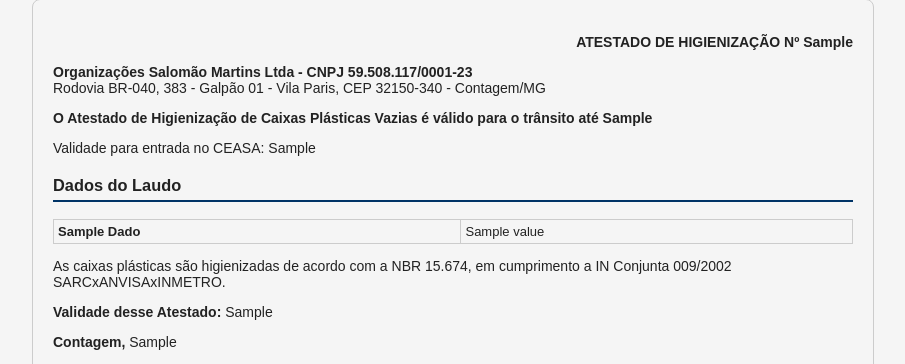
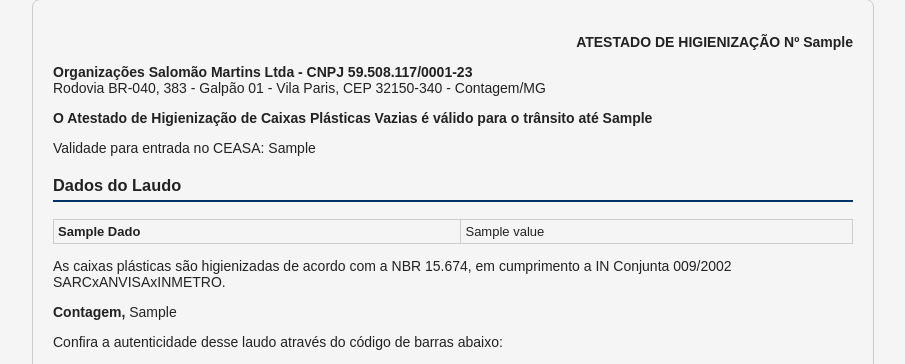
Before and after one commit to deciusmotta/laudo, a Flask app: template templates/laudo_template.html in a window 1280 px wide. Shown: the part 190-554 px from the top of the page, without its empty margins (187-1092 px from the left). Run offline with Flask 3, Linux system fonts and the light colour scheme; the template is opened without the code that fills it: most values are stand-ins (such as "Sample title", 1, 10 or a date in 2020).

Commit message:
Remove validity paragraph from laudo_template.html

```diff
--- a/templates/laudo_template.html
+++ b/templates/laudo_template.html
@@ -20,7 +20,6 @@
   </table>
 
   <p>As caixas plásticas são higienizadas de acordo com a NBR 15.674, em cumprimento a IN Conjunta 009/2002 SARCxANVISAxINMETRO.</p>
-  <p></p><strong>Validade desse Atestado:</strong> {{ dados.data_validade }}</p>
   <p><strong>Contagem,</strong> {{ dados.data_geracao }}</p>
 
   <p>Confira a autenticidade desse laudo através do código de barras abaixo:</p>
```
